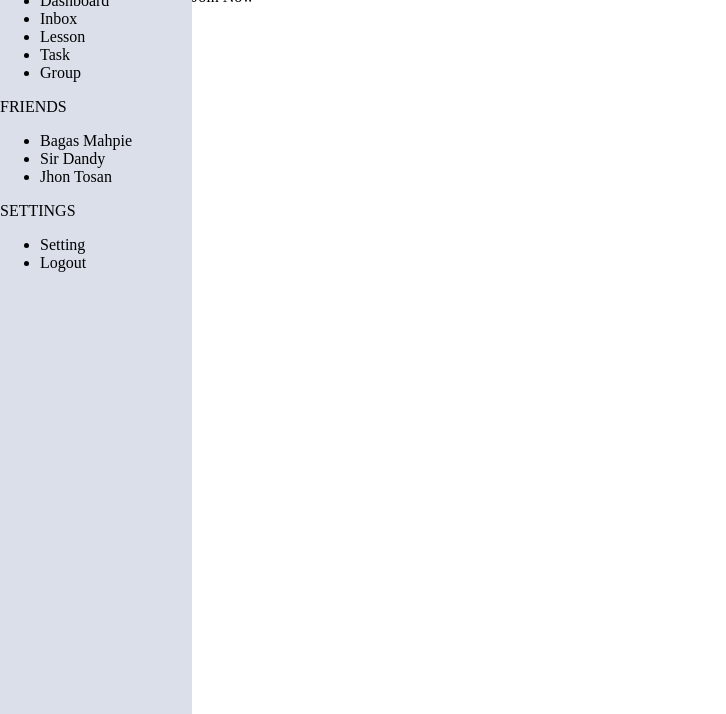
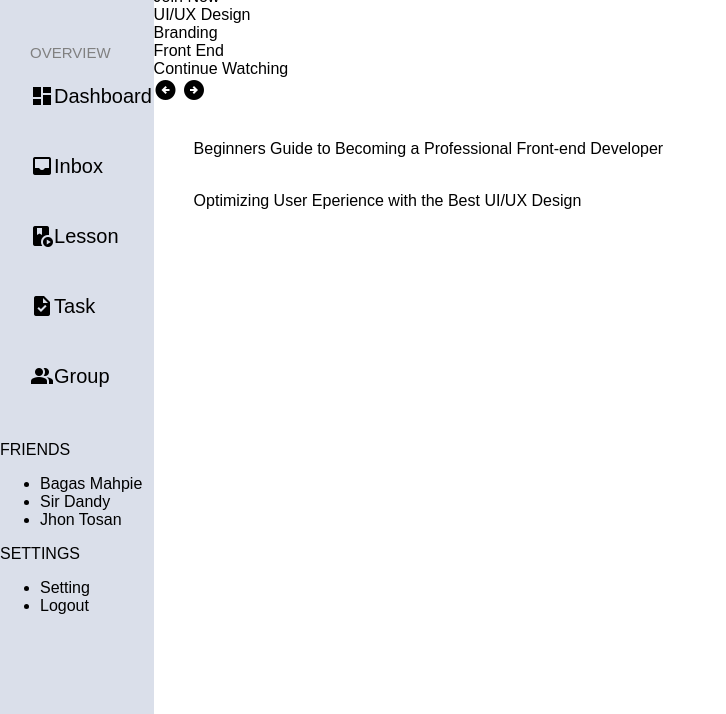
Before and after one commit to Adaminoo/SASS-Dashboard, a plain HTML site: page index.html in a window 1280 px wide. Shown: the part 86-800 px from the top of the page, without its empty margins (0-726 px from the left). Drawn offline with nearby package versions, Linux system fonts and the light colour scheme.

Commit message:
more work on the left sidebar

```diff
--- a/index.html
+++ b/index.html
@@ -15,11 +15,11 @@
             <div class="overview">
                 <div class="ovtitle">OVERVIEW</div>
                 <ul class="ovicons">
-                    <li class="ovicon">Dashboard</li>
-                    <li class="ovicon">Inbox</li>
-                    <li class="ovicon">Lesson</li>
-                    <li class="ovicon">Task</li>
-                    <li class="ovicon">Group</li>
+                    <li class="ovicon"><span class="material-symbols-outlined">dashboard</span> Dashboard</li>
+                    <li class="ovicon"><span class="material-symbols-outlined">inbox</span> Inbox</li>
+                    <li class="ovicon"><span class="material-symbols-outlined">play_lesson</span> Lesson</li>
+                    <li class="ovicon"><span class="material-symbols-outlined">task</span> Task</li>
+                    <li class="ovicon"><span class="material-symbols-outlined">group</span> Group</li>
                 </ul>
             </div>
             <div class="friends">
@@ -50,9 +50,31 @@
                 <div class="ocpara">Sharpen Your Skills with Professional Online Courses</div>
                 <div class="ocjoin">Join Now</div>
             </div>
+            <div class="watchedgroup">
+                <div class="wui">UI/UX Design</div>
+                <div class="wbr">Branding</div>
+                <div class="wfe">Front End</div>
+            </div>
+            <div class="cwbar">
+                <div class="cwtext">Continue Watching</div>
+                <span class="material-symbols-outlined">arrow_circle_left</span>
+                <span class="material-symbols-outlined">arrow_circle_right</span>
+            </div>
+            <div class="cwthumbnails">
+                <figure class="fig">
+                    <img class="cwthumb" src="">
+                    <figcaption class="cwcap">Beginners Guide to Becoming a Professional Front-end Developer</figcaption>
+                </figure>
+                <figure class="fig">
+                    <img class="cwthumb" src="">
+                    <figcaption class="cwcap">Optimizing User Eperience with the Best UI/UX Design</figcaption>
+                </figure>
+            </div>
         </div>
         <div class="right">
-
+            <div class="stats">
+                <img class="">
+            </div>
         </div>
     </body>
 </html>
--- a/style.scss
+++ b/style.scss
@@ -5,13 +5,32 @@ body {
     padding:0;
     display:flex;
     flex-direction: row;
+    font-family:Arial, Helvetica, sans-serif;
+}
+
+.logo {
+  display:flex;
+  align-items:center;
+  font-size:30px;
+  margin:30px;
 }
 
 .licon {
     width:40px;
+    margin-right:10px;
 }
 
 .material-symbols-outlined {
+  color:black;
+    font-variation-settings:
+  'FILL' 1,
+  'wght' 400,
+  'GRAD' 0,
+  'opsz' 24,
+  'size' 40,
+}
+
+.material-symbols-outlined:hover {
   color:blue;
     font-variation-settings:
   'FILL' 1,
@@ -23,16 +42,32 @@ body {
 
 .left {
     height:100vh;
-    width:15%;
+    width:12%;
     display:flex;
     flex-direction: column;
     background-color: #dadfea;
 }
 
-.icon {
-  color:black;
+.overview {
+  margin:30px;
 }
 
-.icon:hover {
-  color:blue;
+.ovtitle {
+  color:gray;
+  font-size:15px;
 }
+
+.ovicons {
+  list-style: none;
+  font-size:20px;
+  line-height: 50px;
+  padding:0;
+  margin:0;
+}
+
+.ovicon {
+  display:flex;
+  align-items:center;
+  padding:10px 0px;
+
+}
```
Also changed, not shown: style.css, 1 other file.
